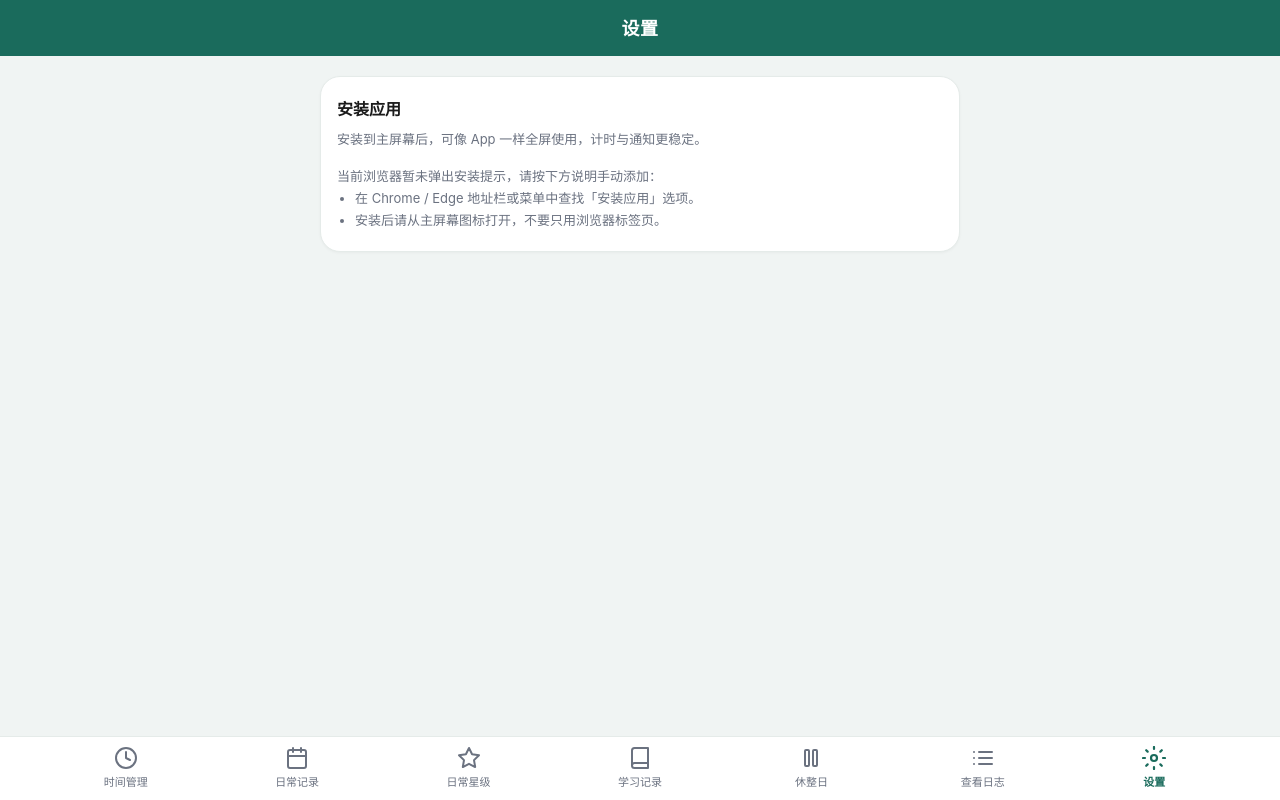
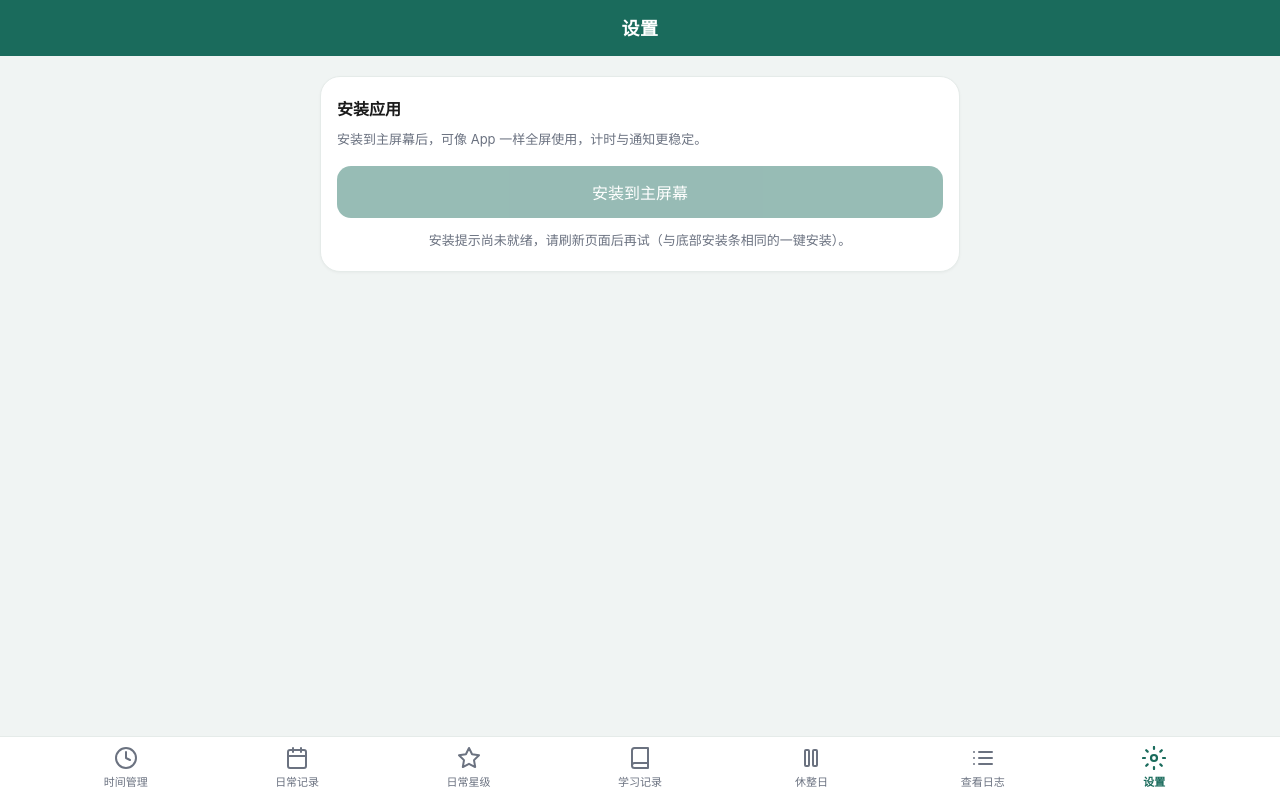
Before and after one commit to LinZhiang/study-time-app, a Vue app: page /settings in a window 1280 px wide. Built offline with nearby package versions, Linux system fonts and the light colour scheme.

Commit message:
feat：部署安装

```diff
--- a/src/main.ts
+++ b/src/main.ts
@@ -5,11 +5,10 @@ import router from './router'
 import './styles/global.css'
 import { setupGlobalAudioUnlock } from './utils/audio'
 import { setupDailyStarsSync } from './utils/dailyStarsArchive'
-import { initPwaInstall } from './utils/pwaInstall'
+import './utils/pwaInstall'
 
 setupGlobalAudioUnlock()
 setupDailyStarsSync()
-initPwaInstall()
 
 registerSW({ immediate: true })
 
--- a/src/utils/pwaInstall.ts
+++ b/src/utils/pwaInstall.ts
@@ -12,25 +12,17 @@ const bannerDismissed = ref(false)
 let deferredPrompt: BeforeInstallPromptEvent | null = null
 let initialized = false
 
-export function isIosSafari() {
-  const ua = window.navigator.userAgent
-  const isIOS =
-    /iPad|iPhone|iPod/.test(ua) ||
-    (navigator.platform === 'MacIntel' && navigator.maxTouchPoints > 1)
-  return isIOS && !(window as Window & { MSStream?: unknown }).MSStream
+function onBeforeInstallPrompt(event: Event) {
+  event.preventDefault()
+  deferredPrompt = event as BeforeInstallPromptEvent
+  canPromptInstall.value = true
 }
 
 export function initPwaInstall() {
   if (initialized) return
   initialized = true
   refreshInstalledState()
-
-  window.addEventListener('beforeinstallprompt', (event: Event) => {
-    event.preventDefault()
-    deferredPrompt = event as BeforeInstallPromptEvent
-    canPromptInstall.value = true
-  })
-
+  window.addEventListener('beforeinstallprompt', onBeforeInstallPrompt)
   window.addEventListener('appinstalled', () => {
     isInstalled.value = true
     canPromptInstall.value = false
@@ -42,19 +34,18 @@ export function refreshInstalledState() {
   isInstalled.value = isStandaloneDisplayMode()
 }
 
-export async function promptPwaInstall(): Promise<'accepted' | 'dismissed' | 'unavailable'> {
+export async function promptPwaInstall(): Promise<boolean> {
   refreshInstalledState()
-  if (isInstalled.value) return 'unavailable'
-  if (!deferredPrompt) return 'unavailable'
+  if (isInstalled.value || !deferredPrompt) return false
   await deferredPrompt.prompt()
   const choice = await deferredPrompt.userChoice
   if (choice.outcome === 'accepted') {
     isInstalled.value = true
     canPromptInstall.value = false
     deferredPrompt = null
-    return 'accepted'
+    return true
   }
-  return 'dismissed'
+  return false
 }
 
 export function dismissInstallBanner() {
@@ -70,9 +61,12 @@ export function usePwaInstall() {
     canPromptInstall,
     isInstalled,
     showInstallBanner,
-    isIosSafari: isIosSafari(),
     refreshInstalledState,
     promptPwaInstall,
     dismissInstallBanner,
   }
 }
+
+if (typeof window !== 'undefined') {
+  initPwaInstall()
+}
--- a/src/views/SettingsView.vue
+++ b/src/views/SettingsView.vue
@@ -2,35 +2,19 @@
 import { onActivated, ref } from 'vue'
 import { usePwaInstall } from '../utils/pwaInstall'
 
-const {
-  canPromptInstall,
-  isInstalled,
-  isIosSafari,
-  refreshInstalledState,
-  promptPwaInstall,
-} = usePwaInstall()
+const { canPromptInstall, isInstalled, refreshInstalledState, promptPwaInstall } = usePwaInstall()
 
-const installMessage = ref('')
 const installLoading = ref(false)
-const isAndroid = /Android/i.test(navigator.userAgent)
 
 function refresh() {
   refreshInstalledState()
-  installMessage.value = ''
 }
 
 async function handleInstall() {
-  installMessage.value = ''
+  if (!canPromptInstall.value || installLoading.value) return
   installLoading.value = true
   try {
-    const result = await promptPwaInstall()
-    if (result === 'accepted') {
-      installMessage.value = '安装成功，可从主屏幕打开应用。'
-    } else if (result === 'dismissed') {
-      installMessage.value = '已取消安装，可稍后再试。'
-    } else {
-      installMessage.value = '当前浏览器暂不支持一键安装，请按下方说明手动添加。'
-    }
+    await promptPwaInstall()
   } finally {
     installLoading.value = false
   }
@@ -50,39 +34,22 @@ refresh()
 
       <div v-if="isInstalled" class="settings-status settings-status--ok">
         <p class="settings-status__title">已安装</p>
-        <p class="settings-status__text">当前正在以已安装模式运行，或已从主屏幕打开。</p>
+        <p class="settings-status__text">当前已从主屏幕或独立窗口打开。</p>
       </div>
 
       <template v-else>
         <button
-          v-if="canPromptInstall"
           class="btn btn--primary btn--large settings-section__action"
           type="button"
-          :disabled="installLoading"
+          :disabled="!canPromptInstall || installLoading"
           @click="handleInstall"
         >
           {{ installLoading ? '处理中…' : '安装到主屏幕' }}
         </button>
-
-        <p v-else class="settings-status__text settings-section__manual-lead">
-          当前浏览器暂未弹出安装提示，请按下方说明手动添加：
+        <p v-if="!canPromptInstall" class="settings-section__hint">
+          安装提示尚未就绪，请刷新页面后再试（与底部安装条相同的一键安装）。
         </p>
-
-        <ul class="settings-steps">
-          <li v-if="isIosSafari">
-            在 Safari 中点击底部分享按钮，选择「添加到主屏幕」。
-          </li>
-          <li v-else-if="isAndroid">
-            在 Chrome 菜单中选择「安装应用」或「添加到主屏幕」。
-          </li>
-          <li v-else>
-            在 Chrome / Edge 地址栏或菜单中查找「安装应用」选项。
-          </li>
-          <li>安装后请从主屏幕图标打开，不要只用浏览器标签页。</li>
-        </ul>
       </template>
-
-      <p v-if="installMessage" class="settings-section__feedback">{{ installMessage }}</p>
     </section>
   </div>
 </template>
@@ -122,38 +89,24 @@ refresh()
 
 .settings-section__action {
   width: 100%;
-  margin-bottom: 14px;
 }
 
-.settings-section__manual-lead {
-  margin: 0 0 12px;
-}
-
-.settings-section__feedback {
-  margin: 14px 0 0;
+.settings-section__hint {
+  margin: 12px 0 0;
   font-size: 13px;
-  line-height: 1.5;
-  color: var(--color-primary);
+  line-height: 1.6;
+  color: var(--color-text-secondary);
   text-align: center;
 }
 
 .settings-status {
   padding: 14px;
   border-radius: var(--radius-md);
-  margin-bottom: 14px;
 }
 
 .settings-status--ok {
   background: rgba(26, 107, 92, 0.08);
   border: 1px solid rgba(26, 107, 92, 0.2);
-}
-
-.settings-status--hint {
-  background: var(--color-bg);
-}
-
-.settings-status--hint {
-  background: var(--color-bg);
 }
 
 .settings-status__title {
@@ -168,12 +121,4 @@ refresh()
   line-height: 1.6;
   color: var(--color-text-secondary);
 }
-
-.settings-steps {
-  margin: 0;
-  padding-left: 18px;
-  font-size: 13px;
-  line-height: 1.7;
-  color: var(--color-text-secondary);
-}
 </style>
```
